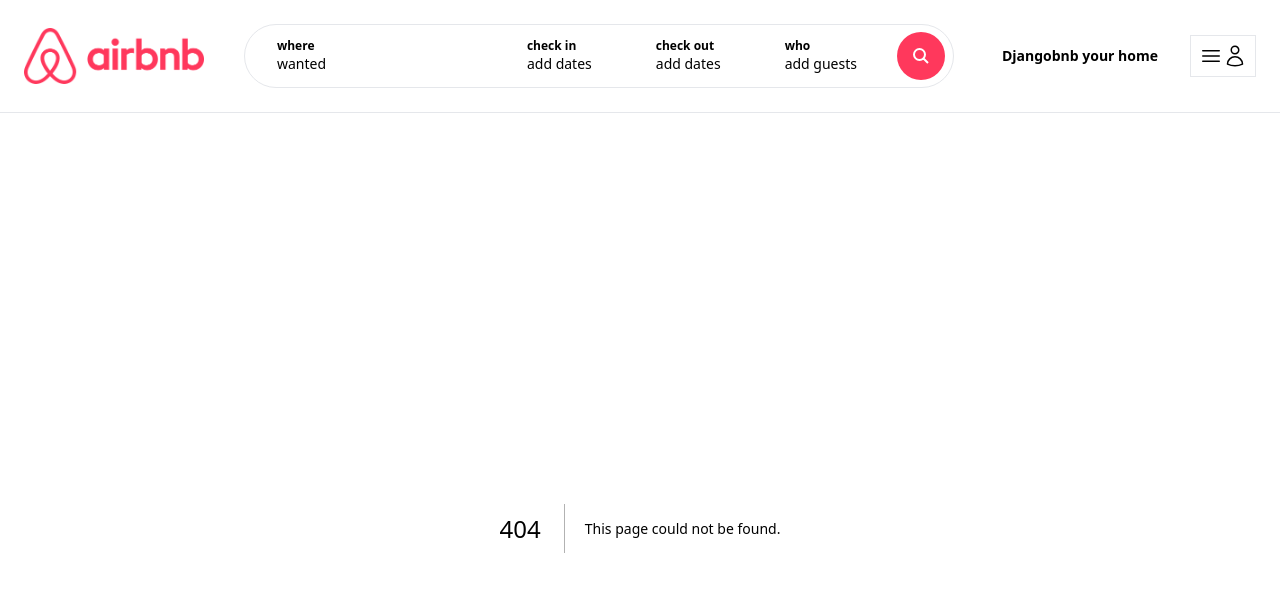
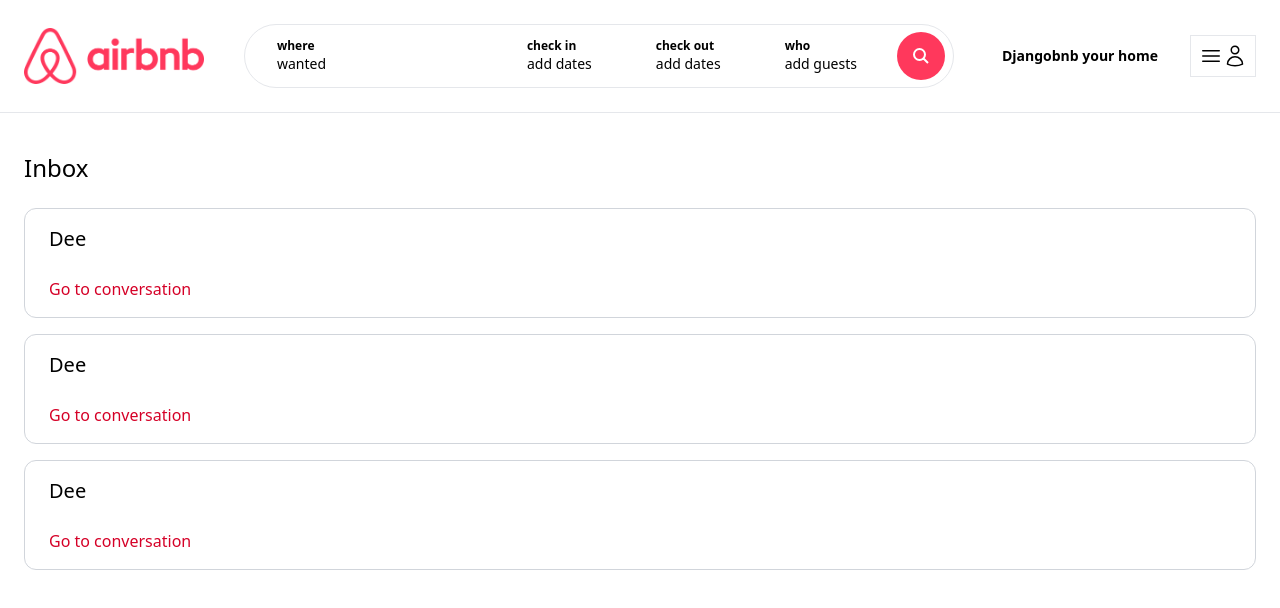
Before and after one commit to divine122/airbnb-clone, a Next.js app in the folder djangobnb/: page /inbox in a window 1280 px wide. Before the commit this address had no page. Shown: the top 608 px of the page. Built offline with nearby package versions, Linux system fonts and the light colour scheme.

Commit message:
Inbox page(static)done

```diff
--- /dev/null
+++ b/djangobnb/app/components/inbox/Conversation.tsx
@@ -0,0 +1,11 @@
+const Conversation = () => {
+    return (
+        <div className="px-6 py-4 border border-gray-300 rounded-xl">
+            <p className="mb-6 text-xl">Dee</p>
+
+            <p className="text-airbnb-dark cursor-pointer">Go to conversation</p>
+        </div>
+    )
+}
+
+export default Conversation;
--- /dev/null
+++ b/djangobnb/app/inbox/page.tsx
@@ -0,0 +1,15 @@
+import Conversation from "../components/inbox/Conversation";
+const InboxPage = () => {
+    return (
+        <main className="max-w-[1500px] mx-auto px-6 pb-6 space-y-4">
+            <h1 className="my-6 text-2xl">Inbox</h1>
+
+            <Conversation />
+            <Conversation />
+            <Conversation />
+        </main>
+    )
+}
+
+
+export default InboxPage;
```
